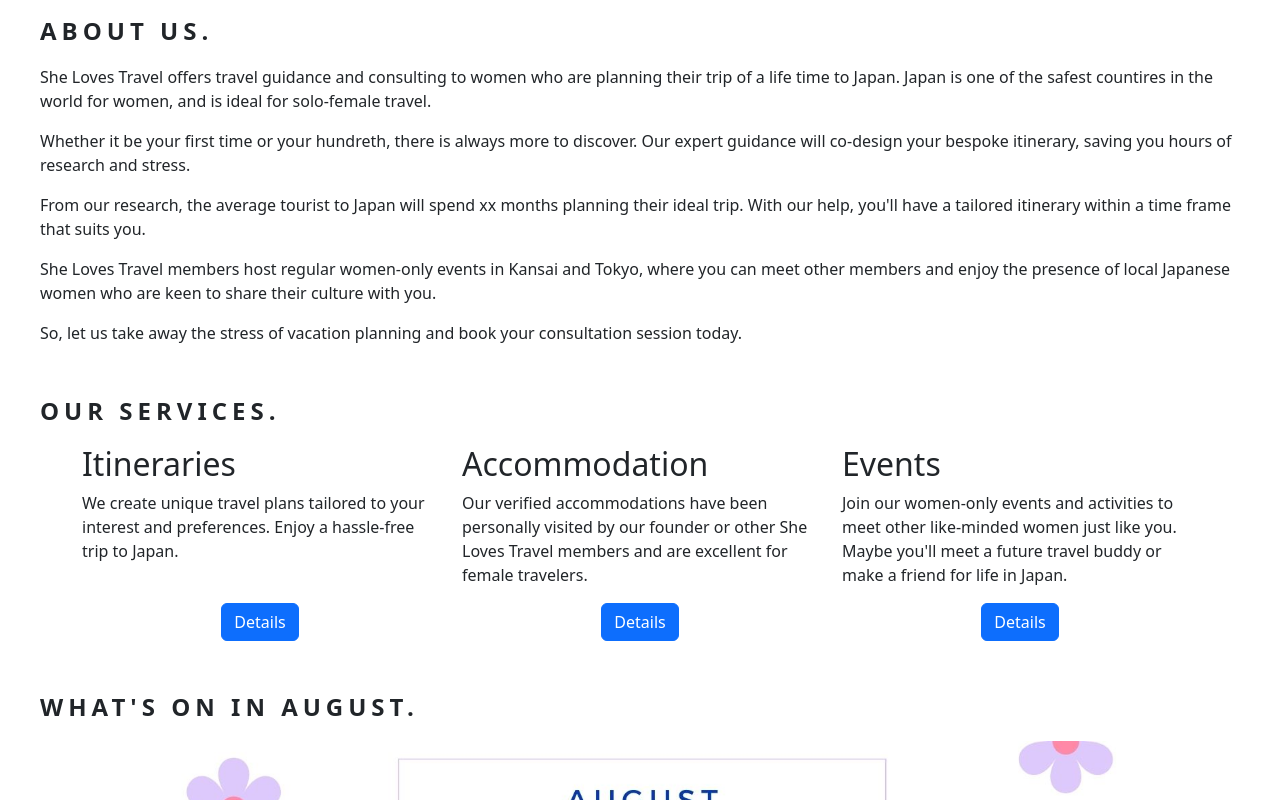
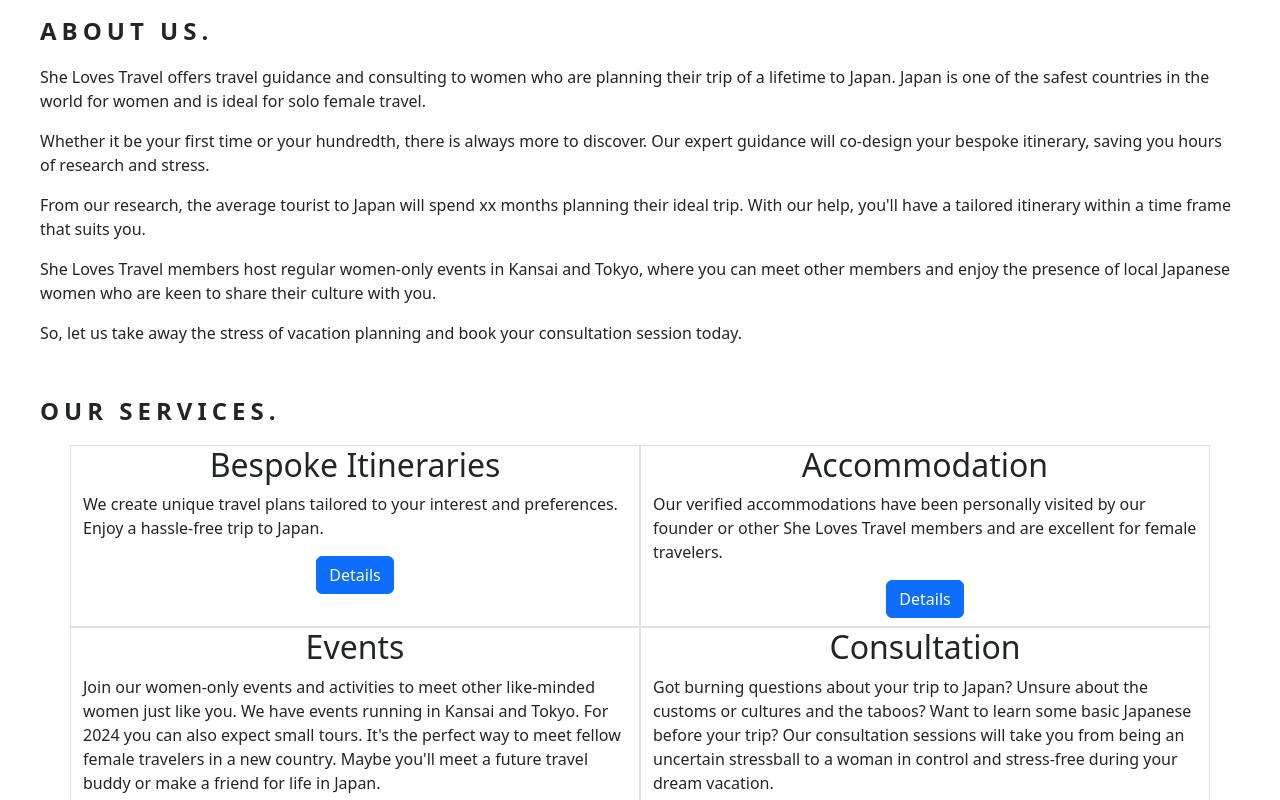
Before and after one commit to misskatiemarple/shelovestravel-react, a React (Create React App) app: page / in a window 1280 px wide. Shown: the part 580-1380 px from the top of the page. Built offline with nearby package versions, Linux system fonts and the light colour scheme.

Commit message:
Added podcast function

```diff
--- a/src/App.css
+++ b/src/App.css
@@ -49,6 +49,9 @@ header {
   margin-top: 32px;
 }
 
+iframe {
+  border-radius: 12px;
+}
 footer {
   background-color: #f9f9f9;
 }
--- a/src/App.js
+++ b/src/App.js
@@ -3,6 +3,7 @@ import Services from "./services";
 import Itinerary from "./itinerary";
 import Accommodationslider from "./accommodationslider";
 import Editorials from "./editorials";
+import Podcast from "./podcast";
 import { FontAwesomeIcon } from "@fortawesome/react-fontawesome";
 import { faFacebook, faInstagram } from "@fortawesome/free-brands-svg-icons";
 
@@ -54,6 +55,12 @@ function App() {
                   Editorials
                 </a>
               </li>
+
+              <li class="nav-item">
+                <a class="nav-link" aria-current="page" href="#podcast">
+                  Podcast
+                </a>
+              </li>
             </ul>
           </div>
         </div>
@@ -74,12 +81,12 @@ function App() {
         <h3 className="headerh3">ABOUT US.</h3>
         <p className="mt-3">
           She Loves Travel offers travel guidance and consulting to women who
-          are planning their trip of a life time to Japan. Japan is one of the
-          safest countires in the world for women, and is ideal for solo-female
+          are planning their trip of a lifetime to Japan. Japan is one of the
+          safest countries in the world for women and is ideal for solo female
           travel.{" "}
         </p>
         <p>
-          Whether it be your first time or your hundreth, there is always more
+          Whether it be your first time or your hundredth, there is always more
           to discover. Our expert guidance will co-design your bespoke
           itinerary, saving you hours of research and stress.{" "}
         </p>
@@ -108,15 +115,41 @@ function App() {
           <h3 className=" headerh3 mt-5" id="accommodation">
             ACCOMMODATION.
           </h3>
+          <p className="mt-3 mb-3">
+            <strong>
+              Whether you're planning a lavish girls trip or a shoestring solo
+              adventure, our blue-tick verified recommendations will put your
+              worries and stress to rest. The verified tick means that the
+              property has been personally visited by the She Loves Travel team
+              and is fantastic.{" "}
+            </strong>
+          </p>
+          <p>
+            Don't understand our icons? Well, simply put, the ❤️ means that we
+            love the accommodation feature. The 🤔 face is something that you
+            may need to consider. These are often the distance to stations or
+            attractions, street lighting levels and non-gender-split shared
+            facilities.{" "}
+          </p>
           <Accommodationslider />
         </div>
         <h3 className="headerh3 mt-5" id="editorials">
           EDITORIALS.
         </h3>
         <Editorials />
-        <p>this section will be for instagram RSS feed</p>
+        <h3 className="headerh3 mt-5" id="podcast">
+          Podcast
+        </h3>
+        <p className="mt-3">
+          On this podcast, we chat with women traveling or based in Japan. We'll
+          have solopreneurs, local business owners and travelers pass through
+          our recording booth. Interested in sharing your own travel story? Get
+          in touch with us today.
+        </p>
+        <Podcast />
       </div>
-      <footer>
+      <footer className="text-center">
+        <p> THE FINAL CALL TO ACTION</p>
         <a href="mailto:misskatiemarple@gmail.com">misskatiemarple@gmail.com</a>
         <h2>Come on over and say hello</h2>
         {Facebookicon}
--- a/src/accommodationslider.js
+++ b/src/accommodationslider.js
@@ -36,8 +36,9 @@ export default function Accommodationslider() {
             <h2>Citadines Hotel</h2>
             <span>Shinjuku, Tokyo</span>
             <ul className="review">
-              <li className="review">😁 Female night staff</li>
-              <li className="review">👎Location </li>
+              <li className="review">❤️ Female night staff</li>
+              <li className="review">❤️ Good privacy and secutiry</li>
+              <li className="review">🤔Distance from main station </li>
             </ul>
           </li>
           <li className="card">
@@ -47,10 +48,9 @@ export default function Accommodationslider() {
             <h2>{CheckCircle} Granvia Hotel Wakayama</h2>
             <span>Wakayama</span>
             <ul className="review">
-              <li className="review">😁 Next to station</li>
-              <li className="review">😁 Onsite restaurant</li>
-              <li className="review">😁 Bike hire</li>
-              <li className="review">👎 Distance to attractions</li>
+              <li className="review">❤️ Next to station</li>
+              <li className="review">❤️ Bike hire</li>
+              <li className="review">🤔 Distance to attractions</li>
             </ul>
           </li>
           <li className="card">
@@ -60,9 +60,9 @@ export default function Accommodationslider() {
             <h2>{CheckCircle} The Calendar</h2>
             <span>Otsu, Shiga</span>
             <ul className="review">
-              <li className="review">😁 Close to Lake Biwa</li>
-              <li className="review">😁 Gender split areas</li>
-              <li className="review">👎 Shared showers?</li>
+              <li className="review">❤️ Close to Lake Biwa</li>
+              <li className="review">❤️ Gender split areas</li>
+              <li className="review">🤔 Shared showers?</li>
             </ul>
           </li>
         </ul>
--- a/src/itinerary.js
+++ b/src/itinerary.js
@@ -9,6 +9,12 @@ export default function Itinerary() {
         alt="August 2023 itinerary"
         className="img-fluid itinerary-img"
       />
+      <a href="#" className="text-left">
+        Previous month
+      </a>
+      <a href="#" className="text-right">
+        Next month
+      </a>
       <p>
         For the latest event news, please join the private members{" "}
         <a
--- /dev/null
+++ b/src/podcast.js
@@ -0,0 +1,18 @@
+import React from "react";
+import "./podcast.css";
+
+export default function Podcast() {
+  return (
+    <div className="podcast-container">
+      <iframe
+        src="https://open.spotify.com/embed/show/1j3CF6kVQhJYEHjsD0sdtb?utm_source=generator"
+        width="100%"
+        height="352"
+        frameBorder="0"
+        allowfullscreen=""
+        allow="autoplay; clipboard-write; encrypted-media; fullscreen; picture-in-picture"
+        loading="lazy"
+      ></iframe>
+    </div>
+  );
+}
--- a/src/services.js
+++ b/src/services.js
@@ -5,40 +5,47 @@ export default function Services() {
   return (
     <div className="container services-container">
       <div className="row mt-3">
-        <div className="col-md">
-          <h2>Itineraries</h2>
+        <div className="col-md border">
+          <h2 className="text-center">Bespoke Itineraries</h2>
           <p>
             We create unique travel plans tailored to your interest and
             preferences. Enjoy a hassle-free trip to Japan.
           </p>
+          <button className="btn btn-primary mb-2">Details</button>
         </div>
-        <div className="col-md">
-          <h2>Accommodation</h2>
+        <div className="col-md border">
+          <h2 className="text-center">Accommodation</h2>
           <p>
             Our verified accommodations have been personally visited by our
             founder or other She Loves Travel members and are excellent for
             female travelers.{" "}
           </p>
-        </div>
-        <div className="col-md">
-          <h2>Events</h2>
-          <p>
-            Join our women-only events and activities to meet other like-minded
-            women just like you. Maybe you'll meet a future travel buddy or make
-            a friend for life in Japan.
-          </p>
+          <button className="btn btn-primary mb-2">Details</button>
         </div>
       </div>
 
       <div className="row">
-        <div className="col-md">
-          <button className="btn btn-primary">Details</button>
+        <div className="col-md border">
+          <h2 className="text-center">Events</h2>
+          <p>
+            Join our women-only events and activities to meet other like-minded
+            women just like you. We have events running in Kansai and Tokyo. For
+            2024 you can also expect small tours. It's the perfect way to meet
+            fellow female travelers in a new country. Maybe you'll meet a future
+            travel buddy or make a friend for life in Japan.
+          </p>
+          <button className="btn btn-primary mb-2">Details</button>
         </div>
-        <div className="col-md">
-          <button className="btn btn-primary">Details</button>
-        </div>
-        <div className="col-md">
-          <button className="btn btn-primary">Details</button>
+        <div className="col-md border">
+          <h2 className="text-center">Consultation</h2>
+          <p>
+            Got burning questions about your trip to Japan? Unsure about the
+            customs or cultures and the taboos? Want to learn some basic
+            Japanese before your trip? Our consultation sessions will take you
+            from being an uncertain stressball to a woman in control and
+            stress-free during your dream vacation.
+          </p>
+          <button className="btn btn-primary mb-2">Details</button>
         </div>
       </div>
     </div>
```
Also changed, not shown: src/podcast.css (added).
